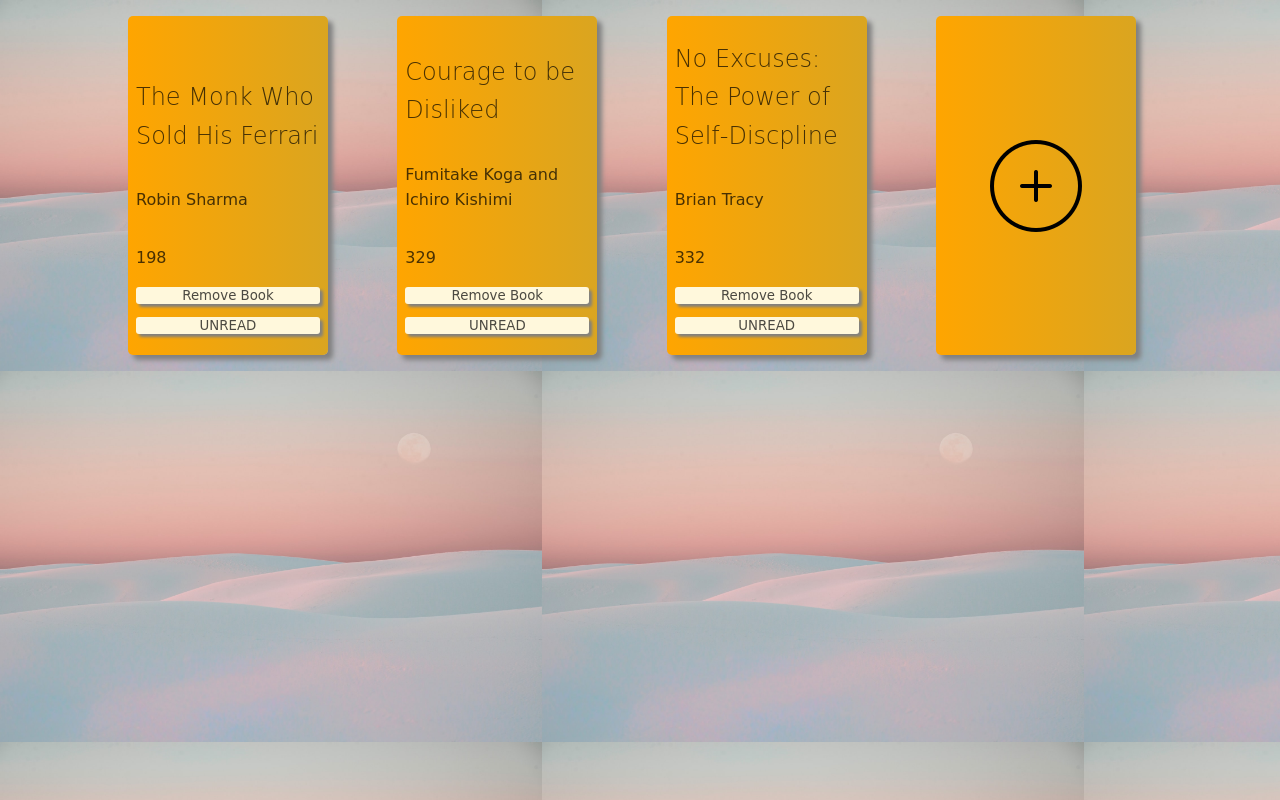
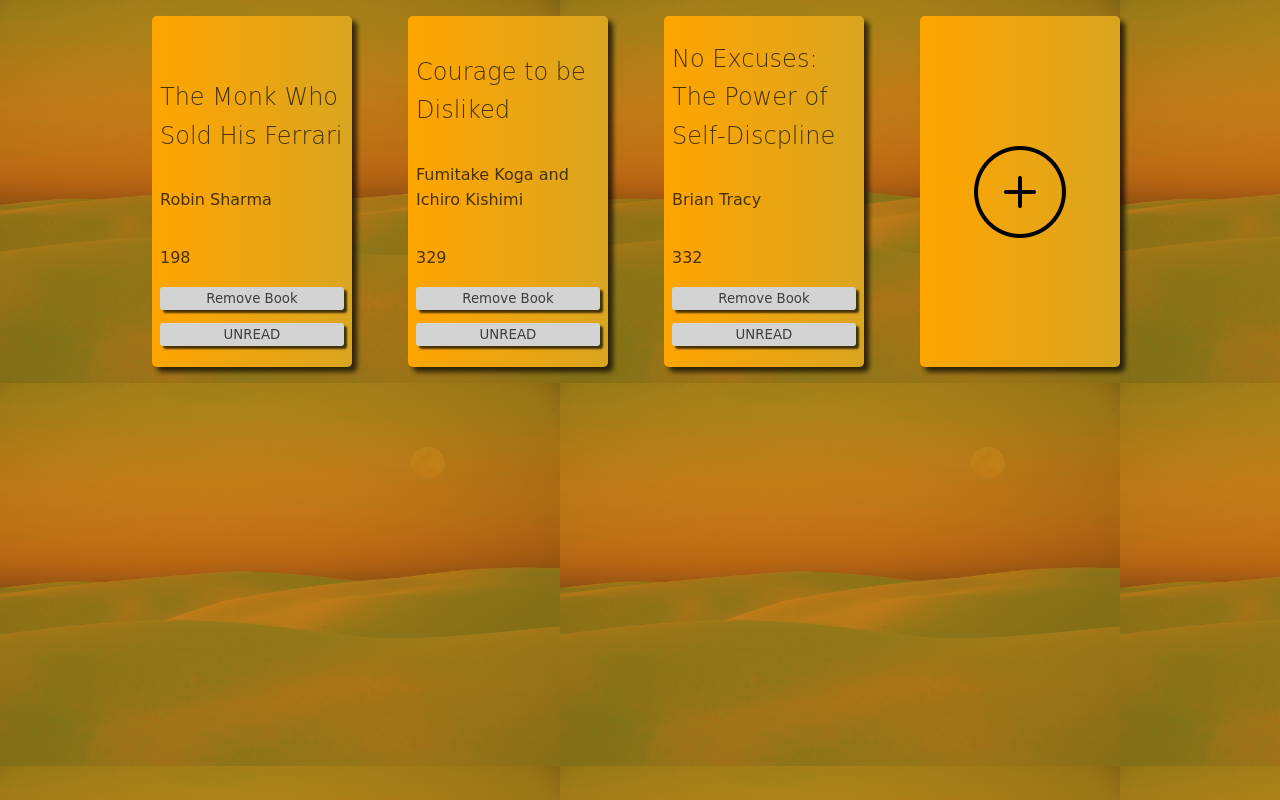
Before and after one commit to katoragashua/book-library, a plain HTML site: page index.html in a window 1280 px wide. Drawn offline with Linux system fonts and the light colour scheme.

Commit message:
Updating the UI2.0

```diff
--- a/index.js
+++ b/index.js
@@ -101,9 +101,9 @@ function clearForm() {
 
 function bookLibraryStyle() {
 bookLibrary.style.display = "flex";
+bookLibrary.style.margin = "0 auto";
 bookLibrary.style.maxWidth = "80%";
-bookLibrary.style.margin = "0 auto";
-bookLibrary.style.justifyContent = "space-between";
+bookLibrary.style.justifyContent = "space-around";
 bookLibrary.style.flexWrap = "wrap";
 }
 bookLibraryStyle()
--- a/styles.css
+++ b/styles.css
@@ -8,8 +8,10 @@ body {
     font-size: 1rem;
     font-family: cursive;
     color: rgba(0, 0, 0, 0.707);
+    background-color: goldenrod;
     background-image: url(./john-fowler.jpg);
     background-size: contain;
+    background-blend-mode:multiply;
 }
 
 h1 {
@@ -30,7 +32,7 @@ button {
     display: flex;
     margin-bottom: 1rem;
     margin-top: 1rem;
-    margin-right: 1em;
+    margin-right: .5rem;
     max-height: 500px;
     flex-direction: column;
     justify-content: flex-end;
@@ -38,18 +40,18 @@ button {
     max-width: 200px;
     background: linear-gradient( to right, orange, goldenrod);
     padding: 0.5rem;
-    box-shadow: 5px 5px 5px grey;
+    box-shadow: 5px 5px  5px;
 }
 
 .books button {
     margin-bottom: 1em;
-    /* align-self: flex-start; */
-    box-shadow: 3px 3px 3px grey;
+    box-shadow: 3px 3px 2px;
     border: none;
     border-radius: 3px;
     font-family:cursive;
-    background: cornsilk;
+    background: lightgray;
     color: rgba(0, 0, 0, 0.707);
+    padding: 0.3em 0.5em
 }
 
 .add-card {
@@ -77,16 +79,18 @@ form button {
     display: none;
     text-align: center;
     width: 95%;
-    max-width: 400px;
+    max-width: 500px;
     margin: 0 auto;
     padding: 1rem;
     border-radius: 5px;
     margin-top: 3rem;
     background: linear-gradient( to right, orange, goldenrod);
+   box-shadow: 3px 3px 3px;
 }
 
 form button {
-    box-shadow: 3px 3px 3px grey;
+    box-shadow: 3px 3px 3px;
+    background-color: lightgray;
     font-family:cursive;
     color: rgba(0, 0, 0, 0.707);
 }
```
